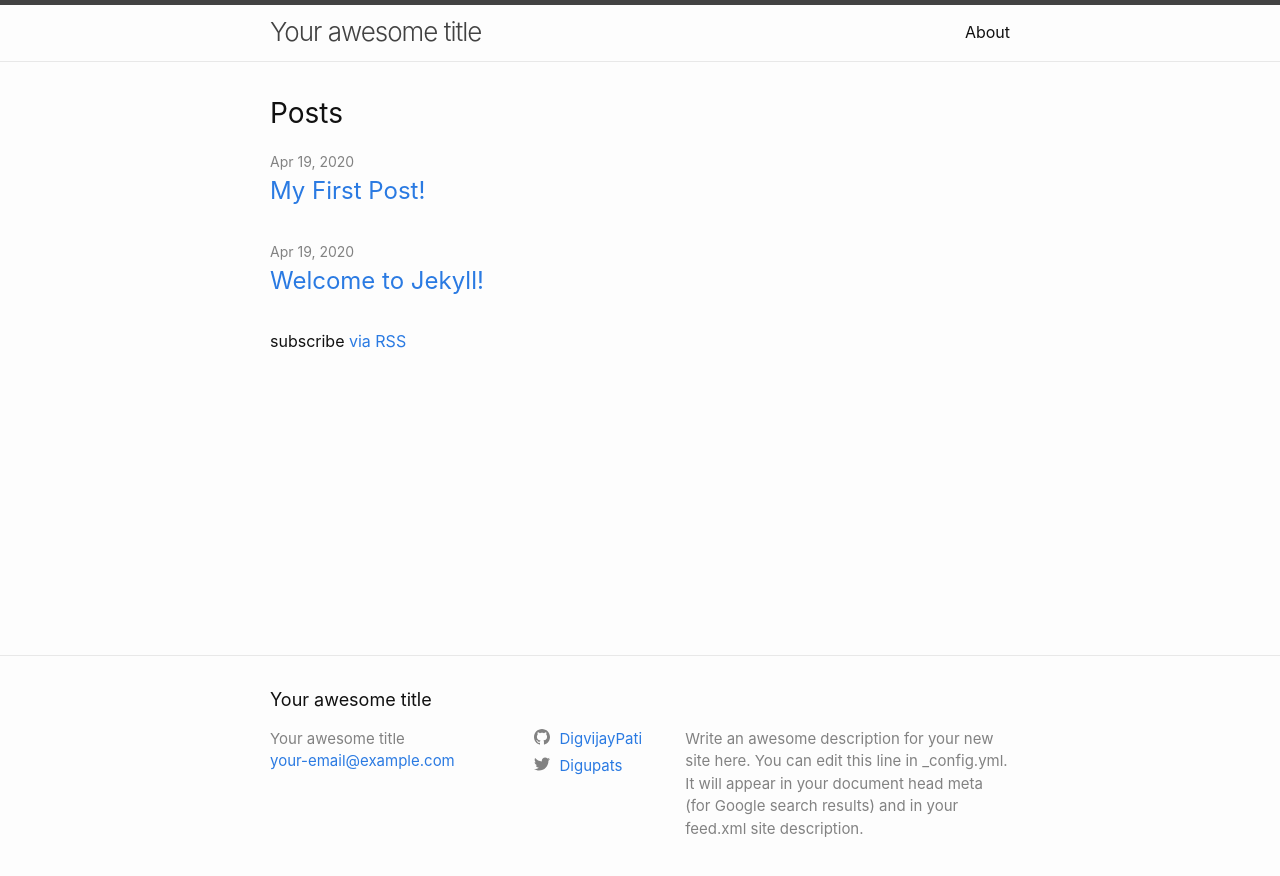
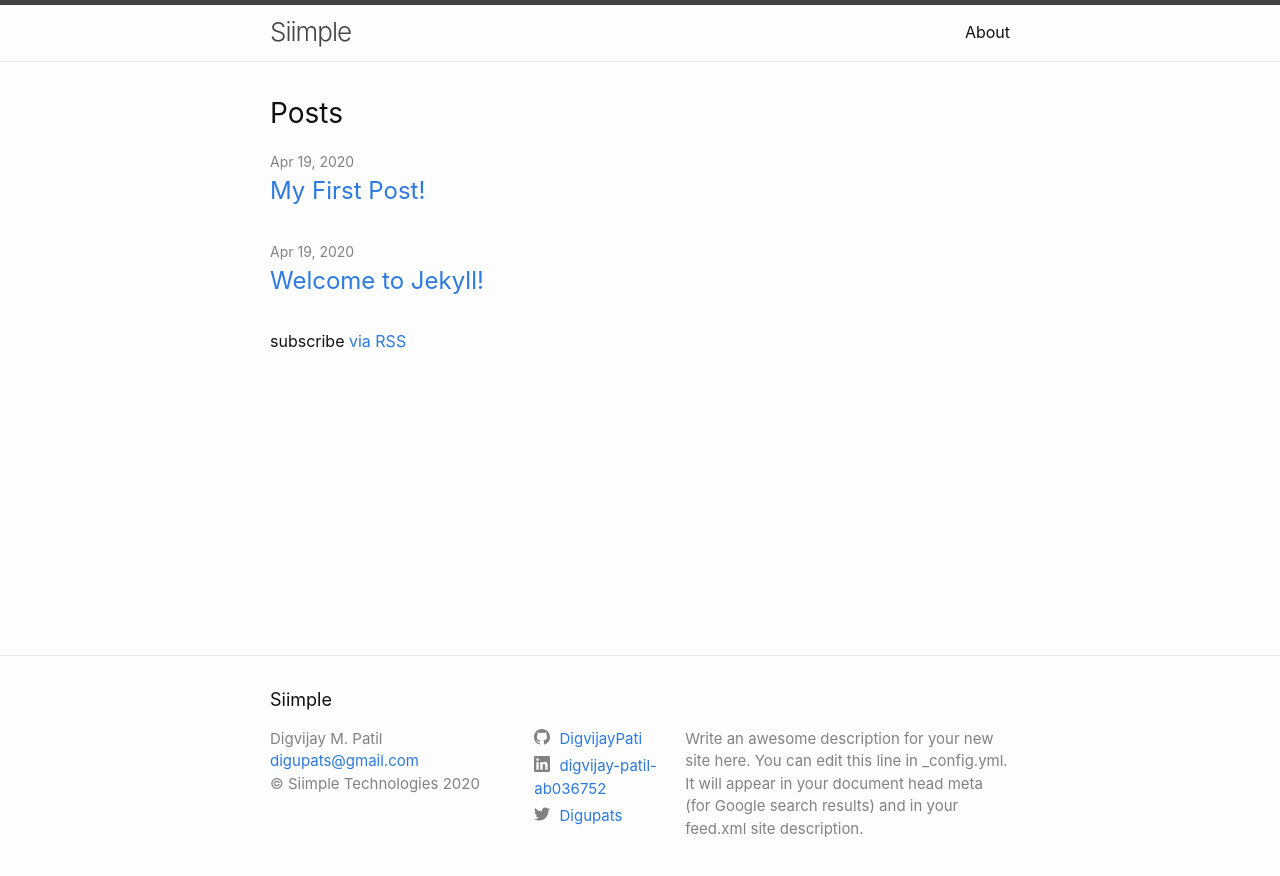
Before and after one commit to DigvijayPati/my-blog, a Jekyll site: the page built from index.markdown, in a window 1280 px wide. Shown: the top 876 px of the page. Built offline with Jekyll 4.4.1, drawn with Linux system fonts in a browser that asks for light colours.

Commit message:
added branding activities

```diff
--- a/_config.yml
+++ b/_config.yml
@@ -18,8 +18,8 @@
 # You can create any custom variable you would like, and they will be accessible
 # in the templates via {{ site.myvariable }}.
 
-title: Your awesome title
-email: your-email@example.com
+title: Siimple
+email: digupats@gmail.com
 description: >- # this means to ignore newlines until "baseurl:"
   Write an awesome description for your new site here. You can edit this
   line in _config.yml. It will appear in your document head meta (for
@@ -28,7 +28,14 @@ baseurl: "/my-blog" # the subpath of your site, e.g. /blog
 url: "https://digvijaypati.github.io" # the base hostname & protocol for your site, e.g. http://example.com
 twitter_username: Digupats
 github_username:  DigvijayPati
-linkedin: digvijay-patil-ab036752
+
+# not default
+author: Digvijay M. Patil
+linkedin_username: digvijay-patil-ab036752
+
+# custom field
+copyright: "Siimple Technologies"
+
 
 # Build settings
 # Removed minima theme as it is regular theme.
--- a/_includes/footer.html
+++ b/_includes/footer.html
@@ -18,6 +18,9 @@
             {%- if site.email -%}
             <li><a class="u-email" href="mailto:{{ site.email }}">{{ site.email }}</a></li>
             {%- endif -%}
+            {%- if site.copyright -%}
+            <li>&copy; {{ site.copyright }} {{ 'now' | date: "%Y" }}</li>
+            {%- endif -%}
         </ul>
       </div>
 
```
